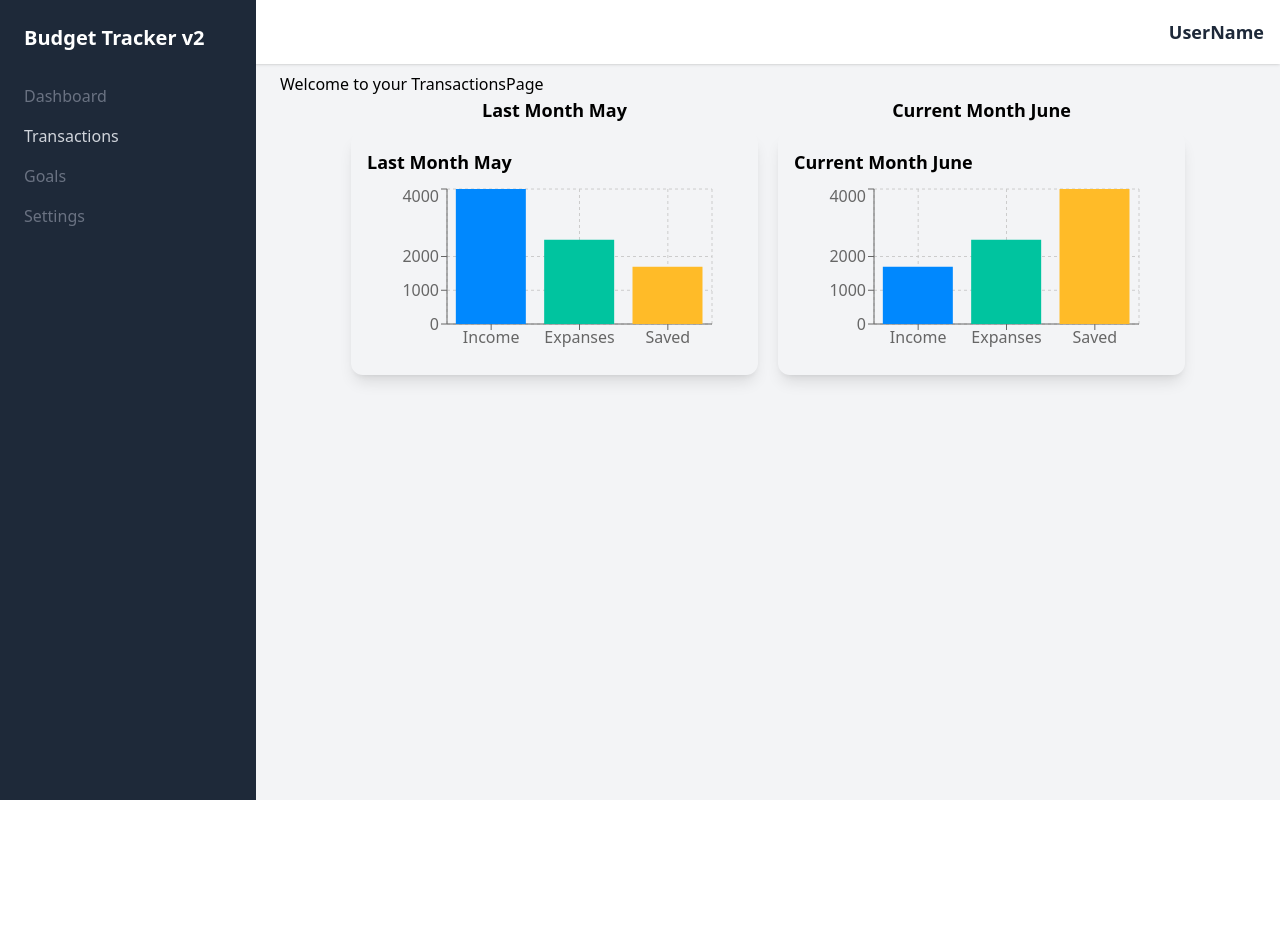
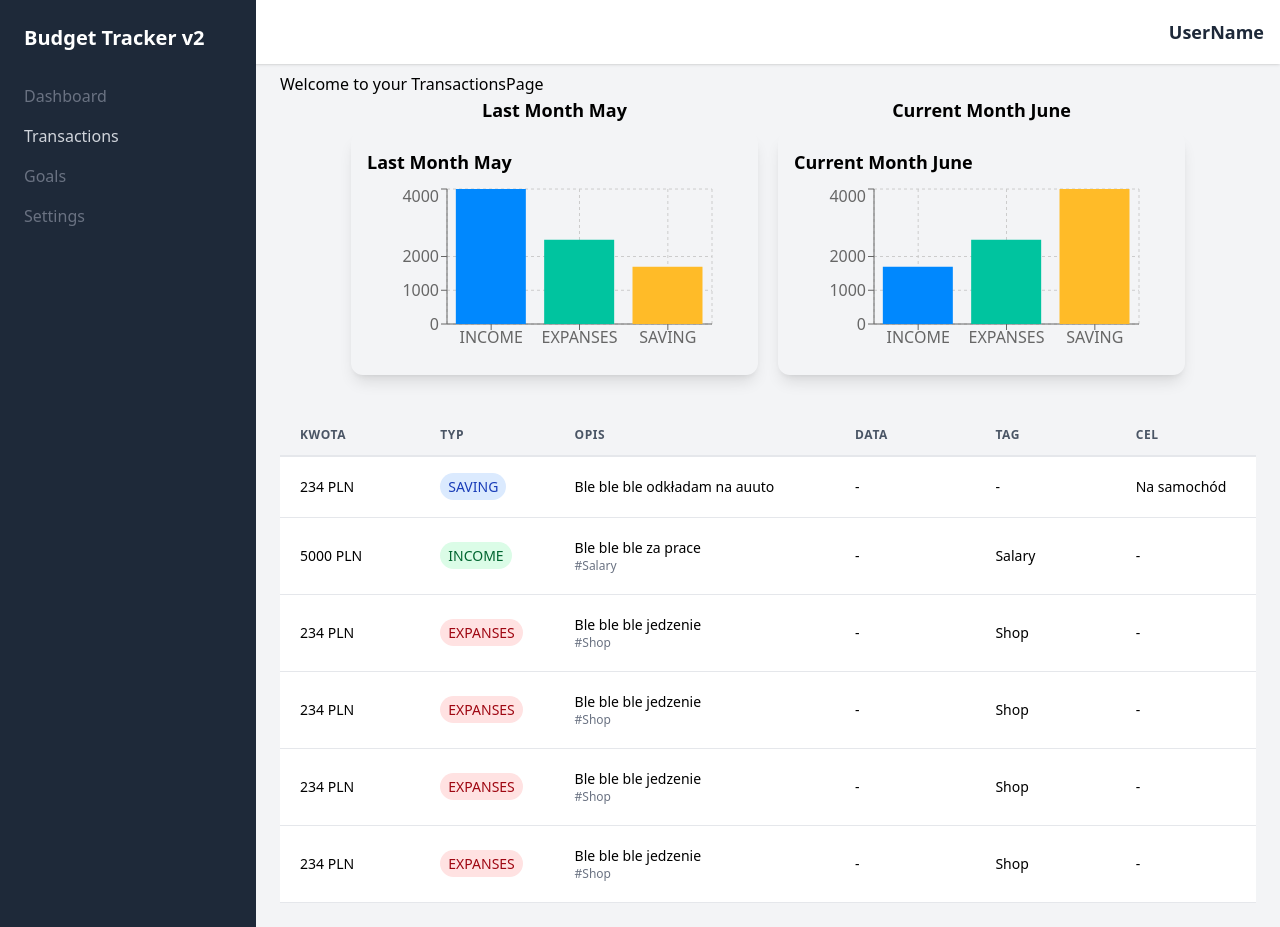
Before and after one commit to Just-Krzysztof/fe-budget-tracker, a React (Vite) app: page /transactions in a window 1280 px wide. Before the commit the page ends 800 px from the top, so only its background shows below. Built offline with nearby package versions, Linux system fonts and the light colour scheme.

Commit message:
table transactions

```diff
--- a/src/components/Box/ChartBox.tsx
+++ b/src/components/Box/ChartBox.tsx
@@ -10,7 +10,7 @@ import {
 import type { TooltipProps } from 'recharts';
 
 type ChartData = {
-  name: 'Income' | 'Expanses' | 'Saved' | string;
+  name: 'INCOME' | 'EXPANSES' | 'SAVING' | string;
   value: number;
   currency: string;
   month?: number;
@@ -38,11 +38,11 @@ const CustomTooltip = ({
 
 const getBarColor = (name?: string) => {
   switch (name) {
-    case 'Income':
+    case 'INCOME':
       return '#0088FE';
-    case 'Expanses':
+    case 'EXPANSES':
       return '#00C49F';
-    case 'Saved':
+    case 'SAVING':
       return '#FFBB28';
     default:
       return '#8884d8';
--- a/src/pages/TransactionsPage/TransactionsPage.tsx
+++ b/src/pages/TransactionsPage/TransactionsPage.tsx
@@ -1,8 +1,16 @@
 // src/pages/TransactionPage/TransactionPage.tsx
 import { ChartBox } from '../../components/Box/ChartBox';
+import Table from '../../components/Table/Table';
+import type { TableColumn } from '../../components/Table/Table';
+
+enum TransactionType {
+  INCOME = 'INCOME',
+  EXPANSES = 'EXPANSES',
+  SAVING = 'SAVING',
+}
 
 interface MonthlyData {
-  name: 'Income' | 'Expanses' | 'Saved' | string;
+  name: TransactionType | string;
   value: number;
   month: number;
   year: number;
@@ -14,26 +22,36 @@ interface ChartData {
   data: MonthlyData[];
 }
 
+interface Transaction extends Record<string, unknown> {
+  amount: number;
+  type: TransactionType;
+  currency: string;
+  description: string;
+  date: string;
+  tag?: string;
+  goal?: string;
+}
+
 const response: ChartData[] = [
   {
     title: 'Last Month May',
     data: [
       {
-        name: 'Income',
+        name: TransactionType.INCOME,
         value: 4000,
         month: 5,
         year: 2025,
         currency: 'PLN',
       },
       {
-        name: 'Expanses',
+        name: TransactionType.EXPANSES,
         value: 2500,
         month: 5,
         year: 2025,
         currency: 'PLN',
       },
       {
-        name: 'Saved',
+        name: TransactionType.SAVING,
         value: 1700,
         month: 5,
         year: 2025,
@@ -45,27 +63,177 @@ const response: ChartData[] = [
     title: 'Current Month June',
     data: [
       {
-        name: 'Income',
+        name: TransactionType.INCOME,
         value: 1700,
         month: 5,
         year: 2025,
         currency: 'PLN',
       },
       {
-        name: 'Expanses',
+        name: TransactionType.EXPANSES,
         value: 2500,
         month: 5,
         year: 2025,
         currency: 'PLN',
       },
       {
-        name: 'Saved',
+        name: TransactionType.SAVING,
         value: 4000,
         month: 5,
         year: 2025,
         currency: 'PLN',
       },
     ],
+  },
+];
+
+const transactionResponse: Transaction[] = [
+  {
+    amount: 234,
+    type: TransactionType.SAVING,
+    currency: 'PLN',
+    description: 'Ble ble ble odkładam na auuto',
+    date: '',
+    tag: '',
+    goal: 'Na samochód',
+  },
+  {
+    amount: 5000,
+    type: TransactionType.INCOME,
+    currency: 'PLN',
+    description: 'Ble ble ble za prace',
+    date: '',
+    tag: 'Salary',
+    goal: '',
+  },
+  {
+    amount: 234,
+    type: TransactionType.EXPANSES,
+    currency: 'PLN',
+    description: 'Ble ble ble jedzenie',
+    date: '',
+    tag: 'Shop',
+    goal: '',
+  },
+  {
+    amount: 234,
+    type: TransactionType.EXPANSES,
+    currency: 'PLN',
+    description: 'Ble ble ble jedzenie',
+    date: '',
+    tag: 'Shop',
+    goal: '',
+  },
+  {
+    amount: 234,
+    type: TransactionType.EXPANSES,
+    currency: 'PLN',
+    description: 'Ble ble ble jedzenie',
+    date: '',
+    tag: 'Shop',
+    goal: '',
+  },
+  {
+    amount: 234,
+    type: TransactionType.EXPANSES,
+    currency: 'PLN',
+    description: 'Ble ble ble jedzenie',
+    date: '',
+    tag: 'Shop',
+    goal: '',
+  },
+];
+
+// const AmountCell = ({
+//   amount,
+//   currency,
+// }: {
+//   amount: number;
+//   currency: string;
+// }) => (
+//   <div className="flex items-center gap-2">
+//     <span
+//       className={`font-medium ${amount > 0 ? 'text-green-600' : 'text-red-600'}`}
+//     >
+//       {amount.toLocaleString()} {currency}
+//     </span>
+//   </div>
+// );
+
+const TypeCell = ({ type }: { type: TransactionType }) => {
+  const getTypeColor = (type: TransactionType) => {
+    switch (type) {
+      case TransactionType.INCOME:
+        return 'bg-green-100 text-green-800';
+      case TransactionType.EXPANSES:
+        return 'bg-red-100 text-red-800';
+      case TransactionType.SAVING:
+        return 'bg-blue-100 text-blue-800';
+      default:
+        return 'bg-gray-100 text-gray-800';
+    }
+  };
+
+  return (
+    <span className={`px-2 py-1 rounded-full text-sm ${getTypeColor(type)}`}>
+      {type}
+    </span>
+  );
+};
+
+const DescriptionCell = ({
+  description,
+  tag,
+}: {
+  description: string;
+  tag?: string;
+}) => (
+  <div className="flex flex-col">
+    <span className="text-sm">{description}</span>
+    {tag && <span className="text-xs text-gray-500">#{tag}</span>}
+  </div>
+);
+
+// Definicja kolumn dla tabeli
+const columns: TableColumn<Transaction>[] = [
+  {
+    key: 'amount',
+    header: 'Kwota',
+    className: 'w-32',
+    renderCell: (item) => `${item.amount} ${item.currency}`,
+  },
+  {
+    key: 'type',
+    header: 'Typ',
+    className: 'w-24',
+    renderCell: (item) => <TypeCell type={item.type} />,
+  },
+  {
+    key: 'description',
+    header: 'Opis',
+    className: 'w-64',
+    renderCell: (item) => (
+      <DescriptionCell description={item.description} tag={item.tag} />
+    ),
+  },
+  {
+    key: 'date',
+    header: 'Data',
+    className: 'w-32',
+    renderCell: (item) =>
+      item.date ? new Date(item.date).toLocaleDateString('pl-PL') : '-',
+  },
+  {
+    key: 'tag',
+    header: 'Tag',
+    className: 'w-32',
+    renderCell: (item) => item.tag || '-',
+  },
+  {
+    key: 'goal',
+    header: 'Cel',
+    className: 'w-32',
+    renderCell: (item) => item.goal || '-',
   },
 ];
 
@@ -82,6 +250,9 @@ export const TransactionsPage = () => {
           </div>
         ))}
       </div>
+      <div className="mt-8">
+        <Table data={transactionResponse} columns={columns} idKey="date" />
+      </div>
     </div>
   );
 };
```
